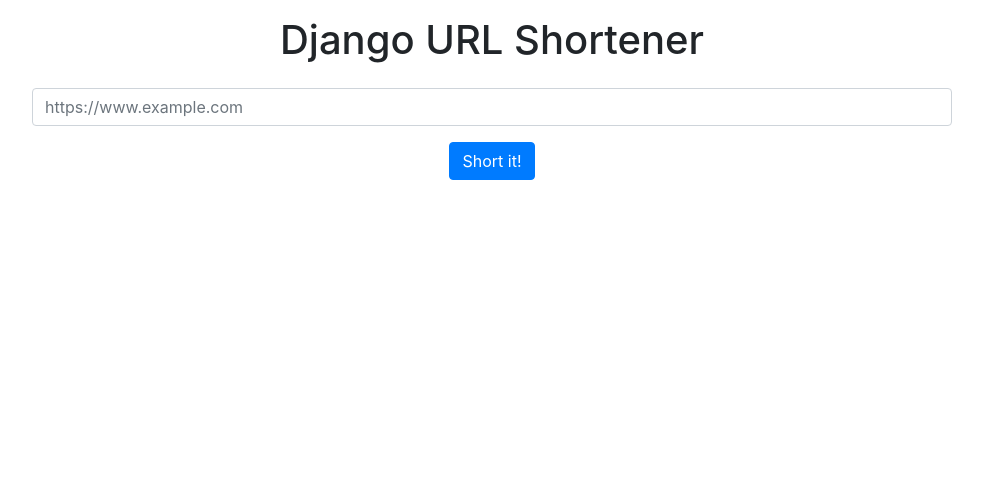
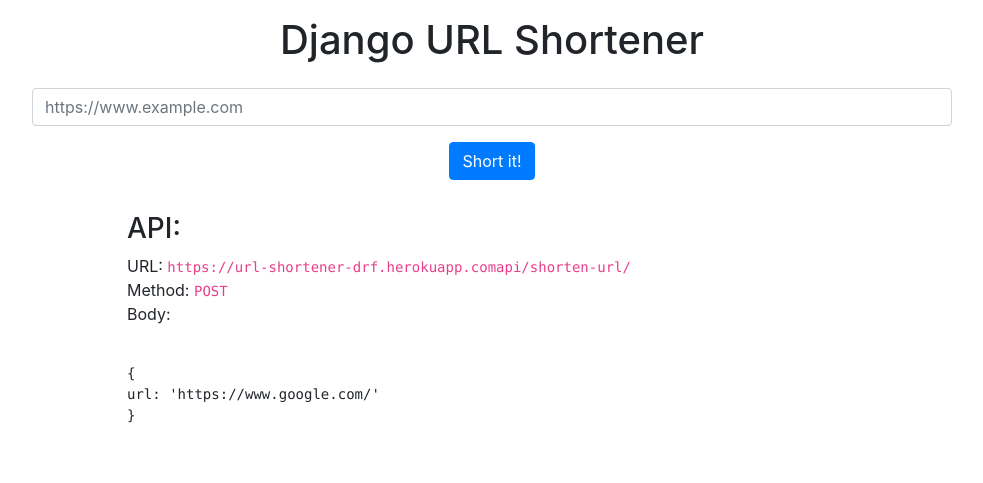
Before and after one commit to PraneethKarnena/django-url-shortener, a Django app: template service/templates/service/home.html in a window 1280 px wide. Shown: the top 483 px of the page, without its empty margins (148-1131 px from the left). Run offline with Django 3.2, Linux system fonts and the light colour scheme; the template is opened without the code that fills it, so the values that code supplies are empty; some libraries are stand-ins or nearby versions.

Commit message:
added project info

```diff
--- a/service/templates/service/home.html
+++ b/service/templates/service/home.html
@@ -25,7 +25,8 @@
                 <form action="" method="post">
                     {% csrf_token %}
                     <div class="form-group">
-                        <input id="url" type="text" placeholder="https://www.example.com" name="url" class="form-control" required>
+                        <input id="url" type="text" placeholder="https://www.example.com" name="url"
+                            class="form-control" required>
                     </div>
                     <button type="submit" class="btn btn-primary">Short it!</button>
                 </form>
@@ -37,10 +38,28 @@
                 <div id="short-link"></div>
             </div>
         </div>
+        <div class="row mt-3">
+            <div class="col-lg-2"></div>
+            <div class="col-lg-8">
+                <h3>API:</h3>
+                    URL: <code>https://url-shortener-drf.herokuapp.comapi/shorten-url/</code>
+                    <br>
+                    Method: <code>POST</code>
+                    <br>
+                    Body:</p>
+
+                <pre><code class="json language-json">
+{
+url: 'https://www.google.com/'
+}
+                    </code>
+                </pre>
+            </div>
+        </div>
     </div>
     <script>
-    $('document').ready(function() {
-        $('form').submit(function(e) {
+        $('document').ready(function () {
+            $('form').submit(function (e) {
                 e.preventDefault();
                 var url = $('#url').val();
                 $.ajax({
@@ -48,7 +67,7 @@
                     url: "{% url 'url_shortener_api' %}",
                     data: { url: url }
                 })
-            .done(function(resp){
+                    .done(function (resp) {
                         var shortUrl = resp['data']['short_url'];
                         console.log(shortUrl);
                         var shortHtml = `<a href="${shortUrl}" target="_blank">${shortUrl}</a>`;
```
Also changed, not shown: README.md. Lines whose indentation alone changed are shown as unchanged.
